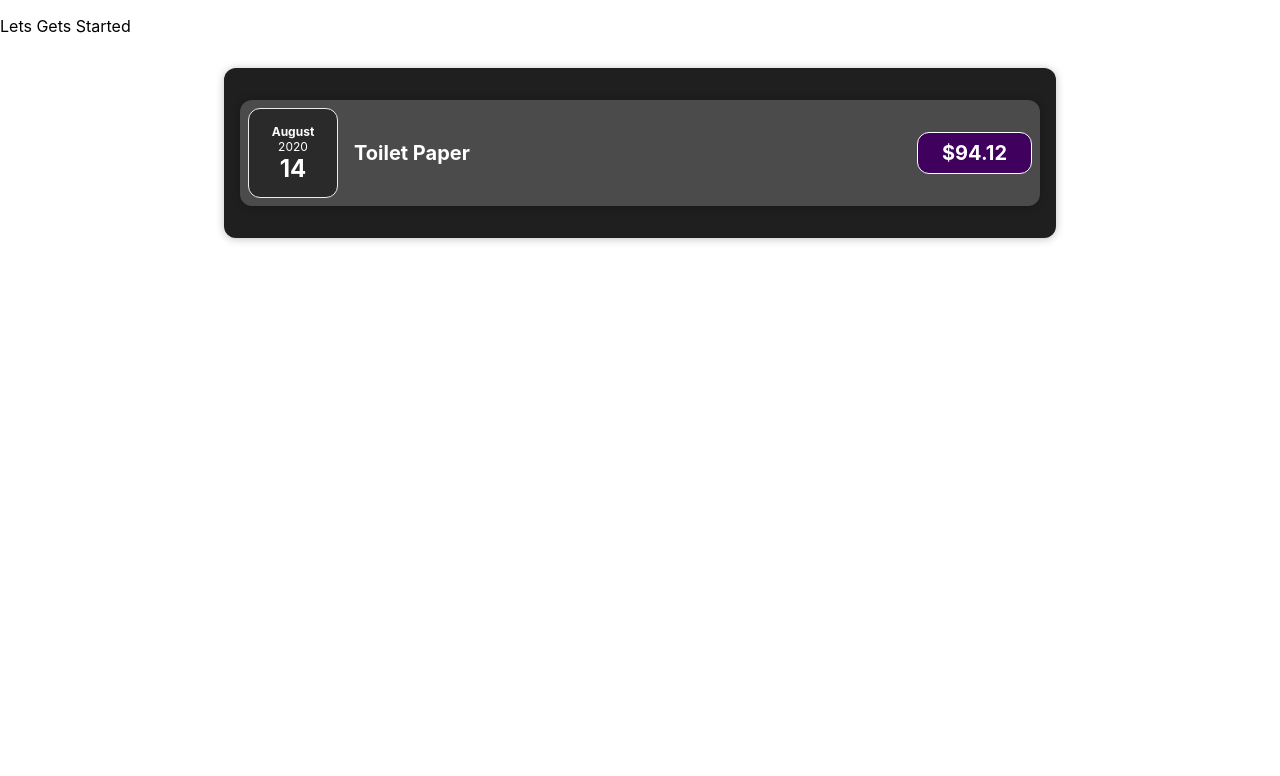
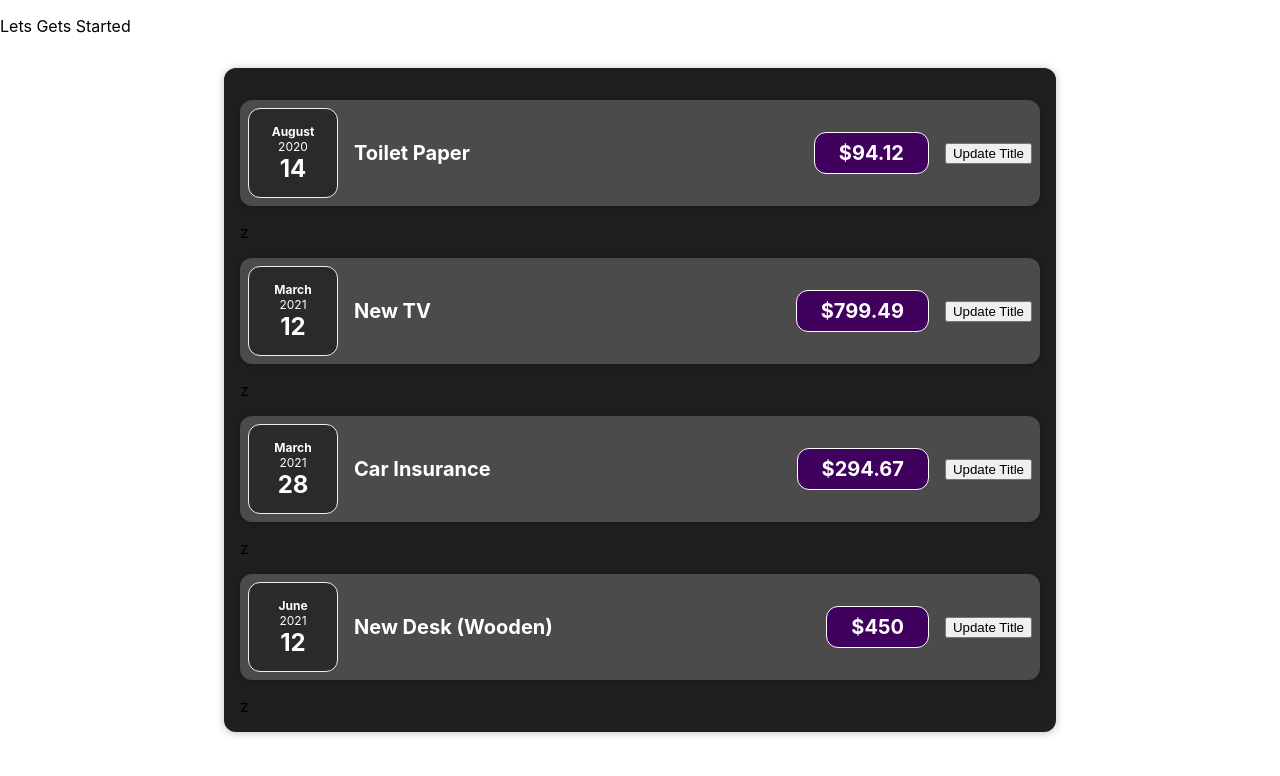
Before and after one commit to vi-suraj/REACTPRACTICE, a React (Create React App) app in the folder 01expense-tracker/: page / in a window 1280 px wide. Shown: the top 776 px of the page. Built offline with nearby package versions, Linux system fonts and the light colour scheme.

Commit message:
use state in detail

```diff
--- a/01expense-tracker/src/components/Expense/ExpenseItems.js
+++ b/01expense-tracker/src/components/Expense/ExpenseItems.js
@@ -1,16 +1,33 @@
-import React from "react";
+import React, { useState } from "react";
 import "./ExpenseItems.css";
 import ExpenseDate from "./ExpenseDate";
 import Card from "../UI/Card";
 
+// how stats works under the hood
+
+// when you intialize the state it store the value of props.title in title for the first time
+
+// when the click event occur then state update occur where we tell react to re render the component where the state changed
+
+// when react re render that component it remembers that the stats was rendered before and take the setTitle value and change the value of the title
+
+// in the state we use const because we do not assign value using assignment operator we pass value to setTitle where react handle the value
+
 function ExpenseItems(props) {
+  const [title, setTitle] = useState(props.title);
+
+  const titleHandler = () => {
+    setTitle("Updated");
+  };
+
   return (
     <Card className="expense-item">
       {/* <div>{props.date.toISOString()}</div> */}
       <ExpenseDate date={props.date} />
       <div className="expense-item__description">
-        <h2>{props.title}</h2>
+        <h2>{title}</h2>
         <div className="expense-item__price">${props.amount}</div>
+        <button onClick={titleHandler}>Update Title</button>
       </div>
     </Card>
   );
--- a/01expense-tracker/src/components/Expense/Expenses.js
+++ b/01expense-tracker/src/components/Expense/Expenses.js
@@ -6,7 +6,10 @@ import Card from "../UI/Card";
 function Expenses(props) {
   return (
     <Card className="expenses">
-      <ExpenseItems title={props.items[0].title} amount={props.items[0].amount} date={props.items[0].date} />
+      <ExpenseItems title={props.items[0].title} amount={props.items[0].amount} date={props.items[0].date} />z
+      <ExpenseItems title={props.items[1].title} amount={props.items[1].amount} date={props.items[1].date} />z
+      <ExpenseItems title={props.items[2].title} amount={props.items[2].amount} date={props.items[2].date} />z
+      <ExpenseItems title={props.items[3].title} amount={props.items[3].amount} date={props.items[3].date} />z
     </Card>
   );
 }
```
